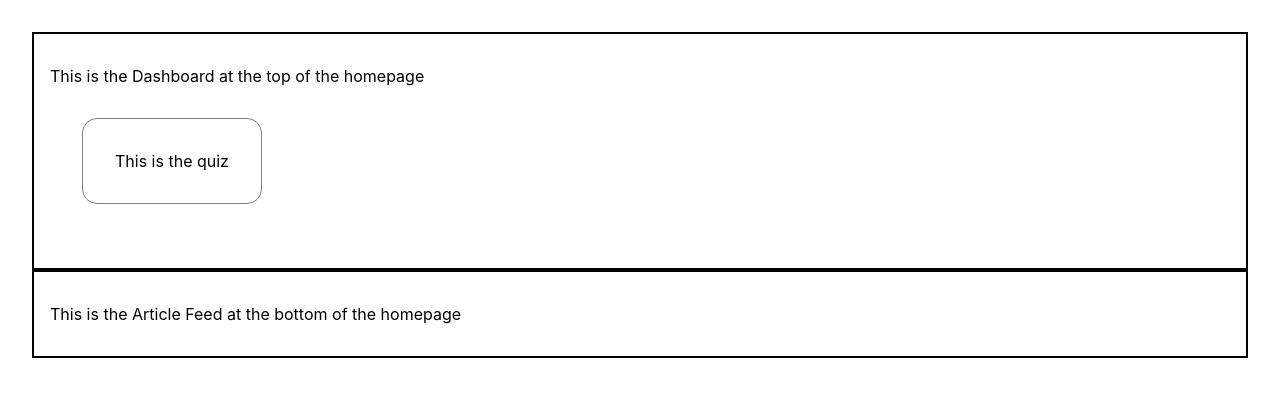
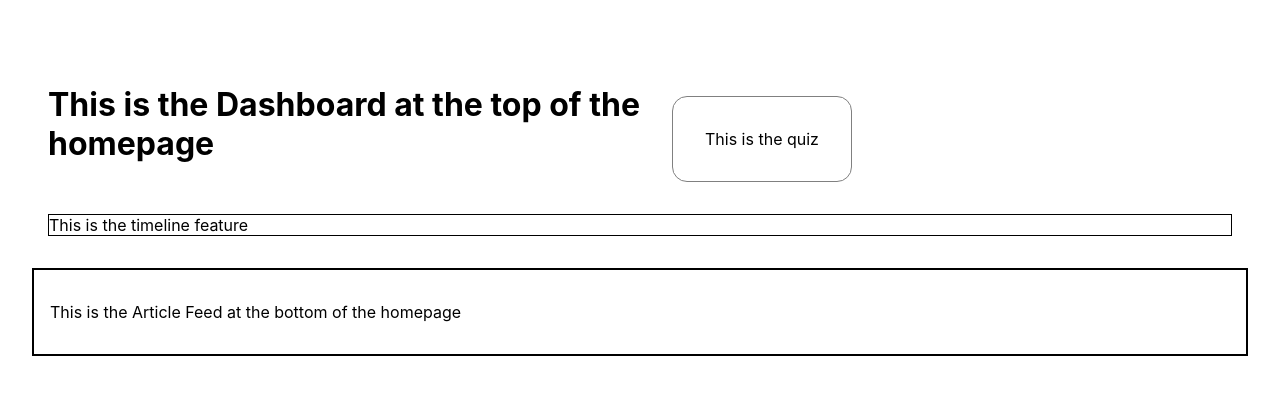
Before and after one commit to lauracastrovenegas/adaptive-stories, a React (Create React App) app: page / in a window 1280 px wide. Shown: the top 396 px of the page. Built offline with nearby package versions, Linux system fonts and the light colour scheme; the HTML template or start-up script is replaced by a standard one.

Commit message:
Added more structure to the dashboard

```diff
--- a/src/containers/Homepage/Dashboard.js
+++ b/src/containers/Homepage/Dashboard.js
@@ -1,17 +1,36 @@
 import React from "react";
 import styled from "styled-components";
 import PersonalizationQuiz from "../../components/PersonalizationQuiz";
+import Timeline from "../../components/Timeline";
 
 const Wrapper = styled.div`
   padding: 2rem 1rem;
-  border: 2px solid black;
+`;
+
+const Top = styled.div`
+  display: flex;
+`;
+
+const LeftSide = styled.div`
+  width: 100%;
+`;
+
+const RightSide = styled.div`
+  width: 100%;
 `;
 
 const Dashboard = () => {
   return (
     <Wrapper>
-      This is the Dashboard at the top of the homepage
-      <PersonalizationQuiz/>
+      <Top>
+        <LeftSide>
+          <h1>This is the Dashboard at the top of the homepage</h1>
+        </LeftSide>
+        <RightSide>
+          <PersonalizationQuiz />
+        </RightSide>
+      </Top>
+      <Timeline />
     </Wrapper>
   );
 }
```
